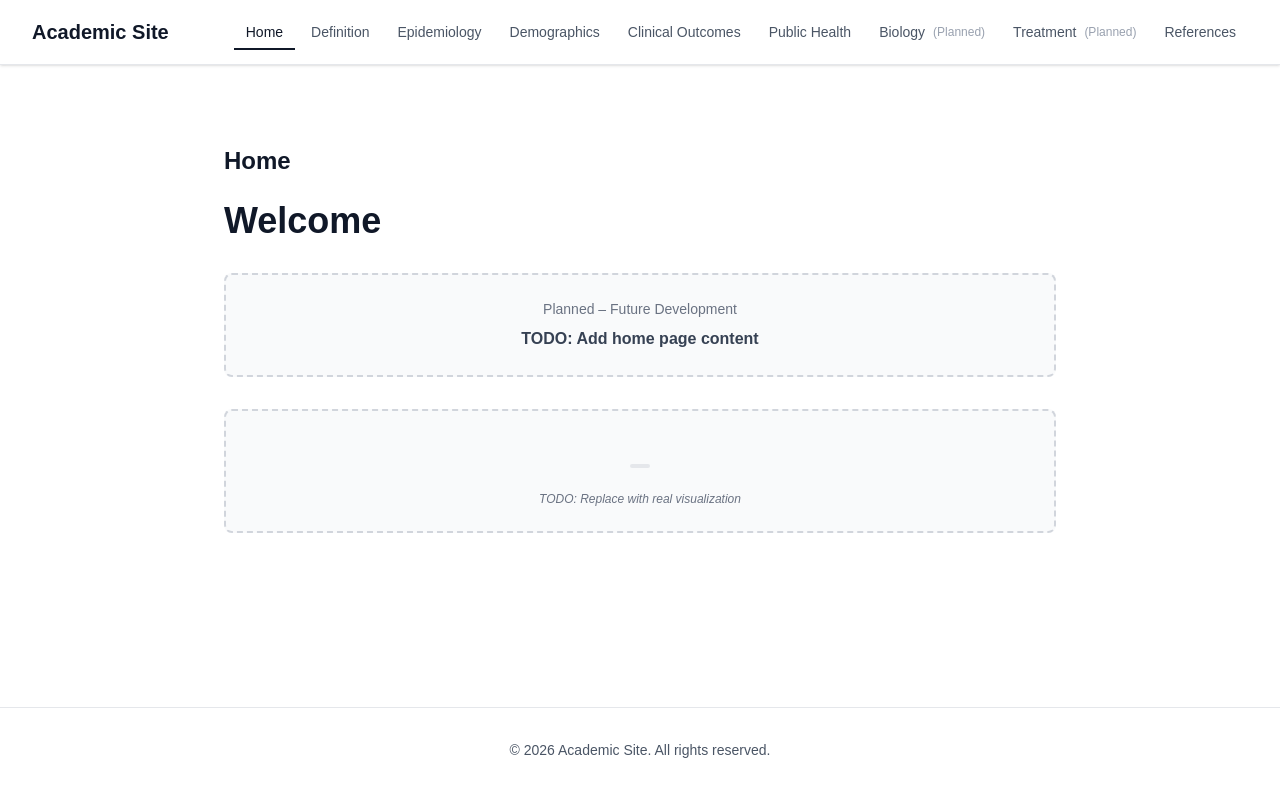
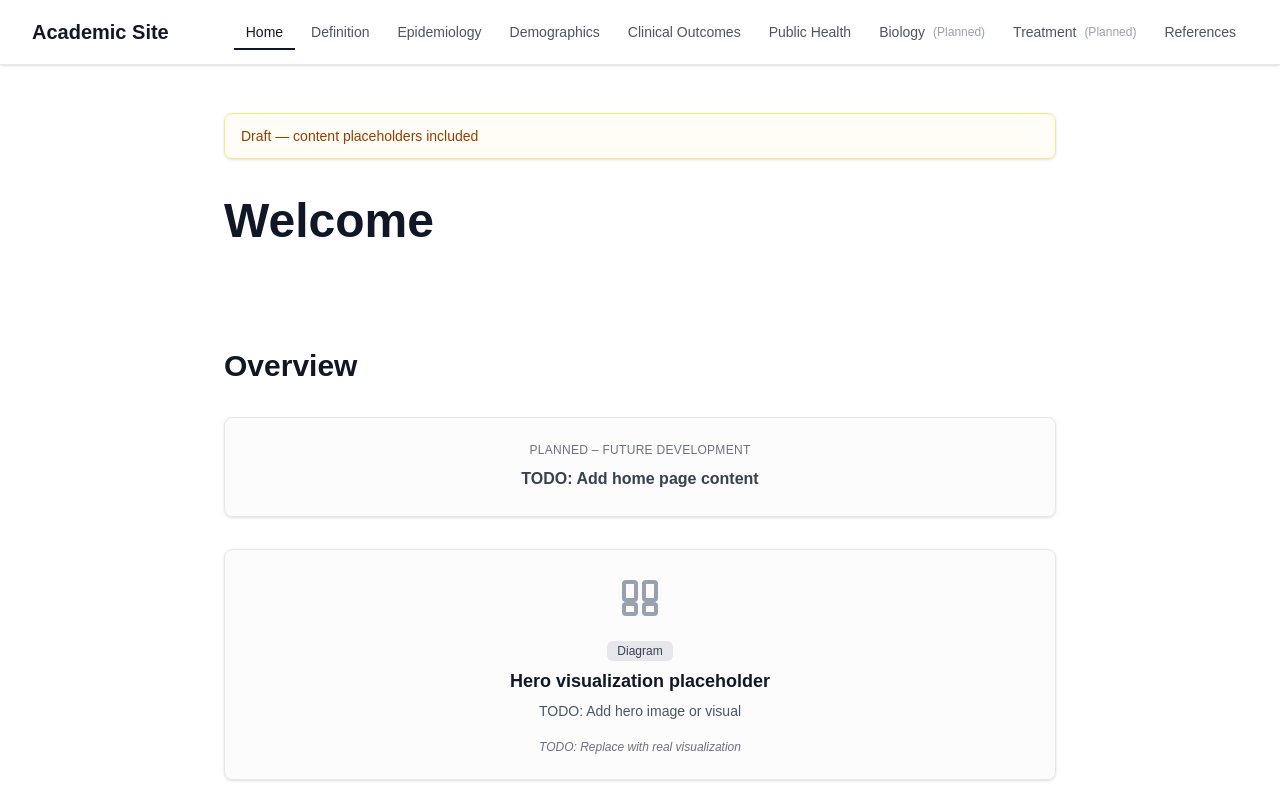
Before and after one commit to Gerald450/metastatic_breast_cancer_research_site, a Next.js app: page / in a window 1280 px wide. Shown: the top 800 px of the page. Built offline with nearby package versions, Linux system fonts and the light colour scheme.

Commit message:
polish tailwind styling

```diff
--- a/app/biology/page.tsx
+++ b/app/biology/page.tsx
@@ -6,7 +6,7 @@ export default function BiologyPage() {
   return (
     <div className="py-12">
       <div className="mx-auto max-w-4xl px-4 sm:px-6 lg:px-8">
-        <h1 className="mb-8 text-4xl font-bold text-gray-900 dark:text-white">
+        <h1 className="mb-8 text-4xl font-bold leading-tight text-gray-900 dark:text-white sm:text-5xl">
           Biology
         </h1>
       </div>
--- a/app/clinical-outcomes/page.tsx
+++ b/app/clinical-outcomes/page.tsx
@@ -9,7 +9,7 @@ export default function ClinicalOutcomesPage() {
   return (
     <div className="py-12">
       <div className="mx-auto max-w-4xl px-4 sm:px-6 lg:px-8">
-        <h1 className="mb-8 text-4xl font-bold text-gray-900 dark:text-white">
+        <h1 className="mb-8 text-4xl font-bold leading-tight text-gray-900 dark:text-white sm:text-5xl">
           Clinical Outcomes
         </h1>
       </div>
--- a/app/definition/page.tsx
+++ b/app/definition/page.tsx
@@ -8,7 +8,7 @@ export default function DefinitionPage() {
   return (
     <div className="py-12">
       <div className="mx-auto max-w-4xl px-4 sm:px-6 lg:px-8">
-        <h1 className="mb-8 text-4xl font-bold text-gray-900 dark:text-white">
+        <h1 className="mb-8 text-4xl font-bold leading-tight text-gray-900 dark:text-white sm:text-5xl">
           Definition
         </h1>
       </div>
--- a/app/demographics/page.tsx
+++ b/app/demographics/page.tsx
@@ -8,7 +8,7 @@ export default function DemographicsPage() {
   return (
     <div className="py-12">
       <div className="mx-auto max-w-4xl px-4 sm:px-6 lg:px-8">
-        <h1 className="mb-8 text-4xl font-bold text-gray-900 dark:text-white">
+        <h1 className="mb-8 text-4xl font-bold leading-tight text-gray-900 dark:text-white sm:text-5xl">
           Demographics
         </h1>
       </div>
--- a/app/epidemiology/page.tsx
+++ b/app/epidemiology/page.tsx
@@ -8,7 +8,7 @@ export default function EpidemiologyPage() {
   return (
     <div className="py-12">
       <div className="mx-auto max-w-4xl px-4 sm:px-6 lg:px-8">
-        <h1 className="mb-8 text-4xl font-bold text-gray-900 dark:text-white">
+        <h1 className="mb-8 text-4xl font-bold leading-tight text-gray-900 dark:text-white sm:text-5xl">
           Epidemiology
         </h1>
       </div>
--- a/app/page.tsx
+++ b/app/page.tsx
@@ -5,23 +5,31 @@ import VisualPlaceholder from '@/components/VisualPlaceholder';
 export default function Home() {
   return (
     <div className="py-12">
-      <Section title="Home">
+      <div className="mx-auto max-w-4xl px-4 sm:px-6 lg:px-8">
+        {/* Project Status Banner */}
+        <div className="mb-8 rounded-lg border border-amber-200 bg-amber-50/50 px-4 py-3 shadow-sm dark:border-amber-800/50 dark:bg-amber-900/10">
+          <p className="text-sm font-medium text-amber-800 dark:text-amber-300">
+            Draft — content placeholders included
+          </p>
+        </div>
+
+        <h1 className="mb-6 text-4xl font-bold leading-tight text-gray-900 dark:text-white sm:text-5xl">
+          Welcome
+        </h1>
+        <p className="mb-12 text-lg leading-relaxed text-gray-700 dark:text-gray-300">
+          {/* TODO: Add introduction content */}
+        </p>
+      </div>
+
+      <Section title="Overview">
         <div className="space-y-8">
-          <div>
-            <h1 className="mb-4 text-4xl font-bold text-gray-900 dark:text-white">
-              Welcome
-            </h1>
-            <p className="text-lg text-gray-700 dark:text-gray-300">
-              {/* TODO: Add introduction content */}
-            </p>
-          </div>
-
           <Placeholder label="TODO: Add home page content" />
 
           <div className="mt-8">
             <VisualPlaceholder
-              height="400px"
-              label="TODO: Add hero image or visual"
+              title="Hero visualization placeholder"
+              type="diagram"
+              description="TODO: Add hero image or visual"
             />
           </div>
         </div>
--- a/app/public-health/page.tsx
+++ b/app/public-health/page.tsx
@@ -8,7 +8,7 @@ export default function PublicHealthPage() {
   return (
     <div className="py-12">
       <div className="mx-auto max-w-4xl px-4 sm:px-6 lg:px-8">
-        <h1 className="mb-8 text-4xl font-bold text-gray-900 dark:text-white">
+        <h1 className="mb-8 text-4xl font-bold leading-tight text-gray-900 dark:text-white sm:text-5xl">
           Public Health
         </h1>
       </div>
--- a/app/references/page.tsx
+++ b/app/references/page.tsx
@@ -6,14 +6,14 @@ export default function ReferencesPage() {
   return (
     <div className="py-12">
       <div className="mx-auto max-w-4xl px-4 sm:px-6 lg:px-8">
-        <h1 className="mb-8 text-4xl font-bold text-gray-900 dark:text-white">
+        <h1 className="mb-8 text-4xl font-bold leading-tight text-gray-900 dark:text-white sm:text-5xl">
           References
         </h1>
       </div>
 
       <Section title="All References">
         <div className="space-y-6">
-          <p className="text-gray-700 dark:text-gray-300">
+          <p className="text-base leading-relaxed text-gray-700 dark:text-gray-300">
             Reference list for all sources used across the site. Use the filter
             buttons below to view references by section.
           </p>
--- a/app/treatment/page.tsx
+++ b/app/treatment/page.tsx
@@ -6,7 +6,7 @@ export default function TreatmentPage() {
   return (
     <div className="py-12">
       <div className="mx-auto max-w-4xl px-4 sm:px-6 lg:px-8">
-        <h1 className="mb-8 text-4xl font-bold text-gray-900 dark:text-white">
+        <h1 className="mb-8 text-4xl font-bold leading-tight text-gray-900 dark:text-white sm:text-5xl">
           Treatment
         </h1>
       </div>
--- a/components/Placeholder.tsx
+++ b/components/Placeholder.tsx
@@ -5,23 +5,23 @@ interface PlaceholderProps {
 
 export default function Placeholder({ label, notes }: PlaceholderProps) {
   return (
-    <div className="rounded-lg border-2 border-dashed border-gray-300 bg-gray-50 p-6 dark:border-gray-700 dark:bg-gray-800/50">
+    <div className="rounded-lg border border-gray-200 bg-gray-50/50 p-6 shadow-sm dark:border-gray-700/50 dark:bg-gray-800/30">
       <div className="text-center">
-        <p className="text-sm font-medium text-gray-500 dark:text-gray-400">
+        <p className="text-xs font-medium uppercase tracking-wide text-gray-500 dark:text-gray-400">
           Planned – Future Development
         </p>
-        <p className="mt-2 text-base font-semibold text-gray-700 dark:text-gray-300">
+        <p className="mt-2 text-base font-semibold leading-relaxed text-gray-700 dark:text-gray-300">
           {label}
         </p>
       </div>
       {notes && notes.length > 0 && (
-        <ul className="mt-4 space-y-2 text-left">
+        <ul className="mt-4 space-y-2.5 text-left">
           {notes.map((note, index) => (
             <li
               key={index}
-              className="flex items-start text-sm text-gray-600 dark:text-gray-400"
+              className="flex items-start text-sm leading-relaxed text-gray-600 dark:text-gray-400"
             >
-              <span className="mr-2 mt-1.5 h-1.5 w-1.5 flex-shrink-0 rounded-full bg-gray-400 dark:bg-gray-500" />
+              <span className="mr-2.5 mt-1.5 h-1.5 w-1.5 flex-shrink-0 rounded-full bg-gray-400 dark:bg-gray-500" />
               <span>{note}</span>
             </li>
           ))}
--- a/components/Section.tsx
+++ b/components/Section.tsx
@@ -16,15 +16,15 @@ export default function Section({
   className = '',
 }: SectionProps) {
   return (
-    <section className={`py-8 ${className}`}>
+    <section className={`py-12 ${className}`}>
       <div className="mx-auto max-w-4xl px-4 sm:px-6 lg:px-8">
-        <div className="mb-6 flex flex-col gap-2 sm:flex-row sm:items-start sm:justify-between">
+        <div className="mb-8 flex flex-col gap-2 sm:flex-row sm:items-start sm:justify-between">
           <div className="flex-1">
-            <h2 className="text-2xl font-semibold text-gray-900 dark:text-white">
+            <h2 className="text-2xl font-semibold leading-tight text-gray-900 dark:text-white sm:text-3xl">
               {title}
             </h2>
             {subtitle && (
-              <p className="mt-2 text-base text-gray-600 dark:text-gray-400">
+              <p className="mt-3 text-base leading-relaxed text-gray-600 dark:text-gray-400">
                 {subtitle}
               </p>
             )}
@@ -37,7 +37,7 @@ export default function Section({
             </div>
           )}
         </div>
-        <div className="prose prose-gray max-w-none dark:prose-invert">
+        <div className="prose prose-gray max-w-none dark:prose-invert prose-headings:font-semibold prose-p:leading-relaxed prose-p:text-gray-700 dark:prose-p:text-gray-300">
           {children}
         </div>
       </div>
--- a/components/VisualPlaceholder.tsx
+++ b/components/VisualPlaceholder.tsx
@@ -82,7 +82,7 @@ export default function VisualPlaceholder({
   sources,
 }: VisualPlaceholderProps) {
   return (
-    <div className="rounded-lg border-2 border-dashed border-gray-300 bg-gray-50 p-6 dark:border-gray-700 dark:bg-gray-800/50">
+    <div className="rounded-lg border border-gray-200 bg-gray-50/50 p-6 shadow-sm dark:border-gray-700/50 dark:bg-gray-800/30">
       <div className="flex flex-col items-center text-center">
         <div className="mb-4">{getIcon(type)}</div>
         <div className="mb-2">
@@ -90,11 +90,11 @@ export default function VisualPlaceholder({
             {getTypeLabel(type)}
           </span>
         </div>
-        <h3 className="mb-2 text-lg font-semibold text-gray-900 dark:text-white">
+        <h3 className="mb-2 text-lg font-semibold leading-tight text-gray-900 dark:text-white">
           {title}
         </h3>
         {description && (
-          <p className="mb-4 max-w-2xl text-sm text-gray-600 dark:text-gray-400">
+          <p className="mb-4 max-w-2xl text-sm leading-relaxed text-gray-600 dark:text-gray-400">
             {description}
           </p>
         )}
@@ -104,7 +104,7 @@ export default function VisualPlaceholder({
       </div>
 
       {sources && sources.length > 0 && (
-        <div className="mt-6 border-t border-gray-300 pt-4 dark:border-gray-700">
+        <div className="mt-6 border-t border-gray-200 pt-4 dark:border-gray-700/50">
           <h4 className="mb-3 text-sm font-semibold text-gray-900 dark:text-white">
             Source Notes (to verify in PDF)
           </h4>
```
